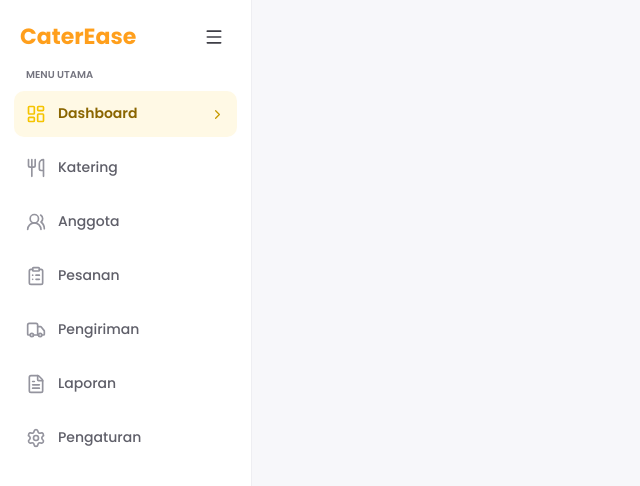
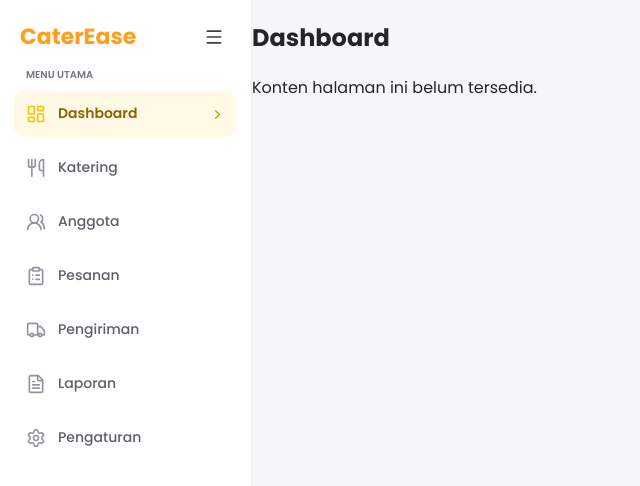
Before and after one commit to Pratama-Raka/CaterEase, a React (Vite) app: page / in a window 1280 px wide. Shown: the top 486 px of the page, without its empty margins (0-640 px from the left). Built offline with nearby package versions, Linux system fonts and the light colour scheme.

Commit message:
trying to pull

```diff
--- a/src/App.jsx
+++ b/src/App.jsx
@@ -3,25 +3,36 @@ import Sidebar from "./components/Sidebar";
 import SettingsPage from "./pages/SettingsPage";
 import "./App.css";
 
+function getCurrentPage() {
+  return window.location.hash.slice(1) || "dashboard";
+}
+
 function App() {
-  const [currentPage, setCurrentPage] = useState(() =>
-    window.location.hash.slice(1),
-  );
+  const [currentPage, setCurrentPage] = useState(getCurrentPage);
 
   useEffect(() => {
-    function handleHashChange() {
-      setCurrentPage(window.location.hash.slice(1));
+    function syncCurrentPage() {
+      setCurrentPage(getCurrentPage());
     }
+    window.addEventListener("hashchange", syncCurrentPage);
+    return () => window.removeEventListener("hashchange", syncCurrentPage);
+  }, []);
 
-    window.addEventListener("hashchange", handleHashChange);
-    return () => window.removeEventListener("hashchange", handleHashChange);
-  }, []);
+  const pageTitle =
+    currentPage.charAt(0).toUpperCase() + currentPage.slice(1);
 
   return (
     <div className="app">
-      <Sidebar />
+      <Sidebar activeItem={currentPage} />
       <main className="app-main" aria-label="Konten dashboard">
-        {currentPage === "pengaturan" && <SettingsPage />}
+        {currentPage === "pengaturan" ? (
+          <SettingsPage />
+        ) : (
+          <section className="page-placeholder" aria-labelledby="page-title">
+            <h1 id="page-title">{pageTitle}</h1>
+            <p>Konten halaman ini belum tersedia.</p>
+          </section>
+        )}
       </main>
     </div>
   );
--- a/src/pages/SettingsPage.css
+++ b/src/pages/SettingsPage.css
@@ -198,7 +198,7 @@
   overflow: hidden;
   margin-top: 32px;
   border-radius: 8px;
-  background: #ff9f1c;
+  background: #745400;
   color: #fffdf5;
 }
 
@@ -226,7 +226,7 @@
 .kitchen-note p {
   max-width: 400px;
   margin: 9px 0 0;
-  color: #fff1b8;
+  color: #fffdf5;
   font-size: 14px;
   line-height: 1.6;
 }
```
